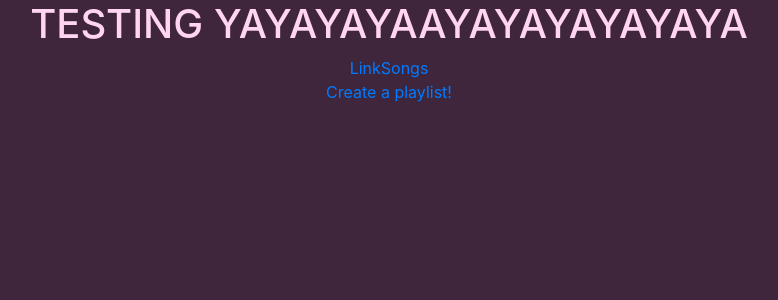
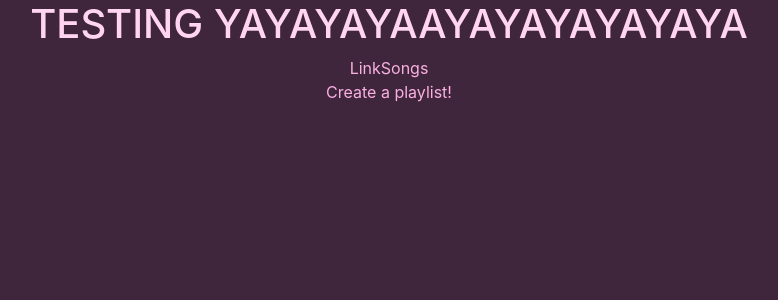
Before and after one commit to KyleElison/Sunhack2024, a React (Create React App) app in the folder frontend/: page / in a window 1280 px wide. Shown: the top 300 px of the page, without its empty margins (251-1029 px from the left). Built offline with nearby package versions, Linux system fonts and the light colour scheme.

Commit message:
Link is slightly better now.... I think

```diff
--- a/frontend/src/views/playlists/Playlists.css
+++ b/frontend/src/views/playlists/Playlists.css
@@ -35,3 +35,7 @@ span {
     float: right;
     padding: 4px;
 }
+
+a {
+    color: rgb(250, 176, 226);
+}
```
